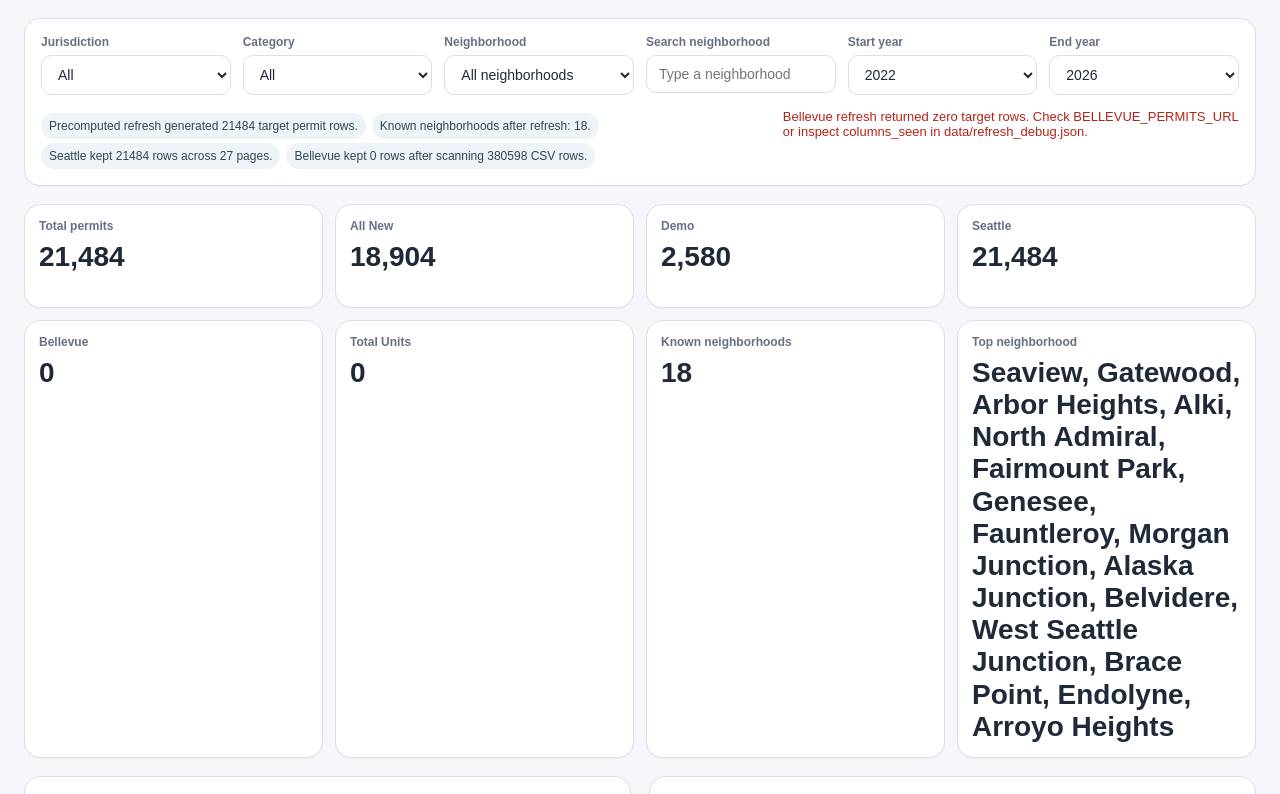
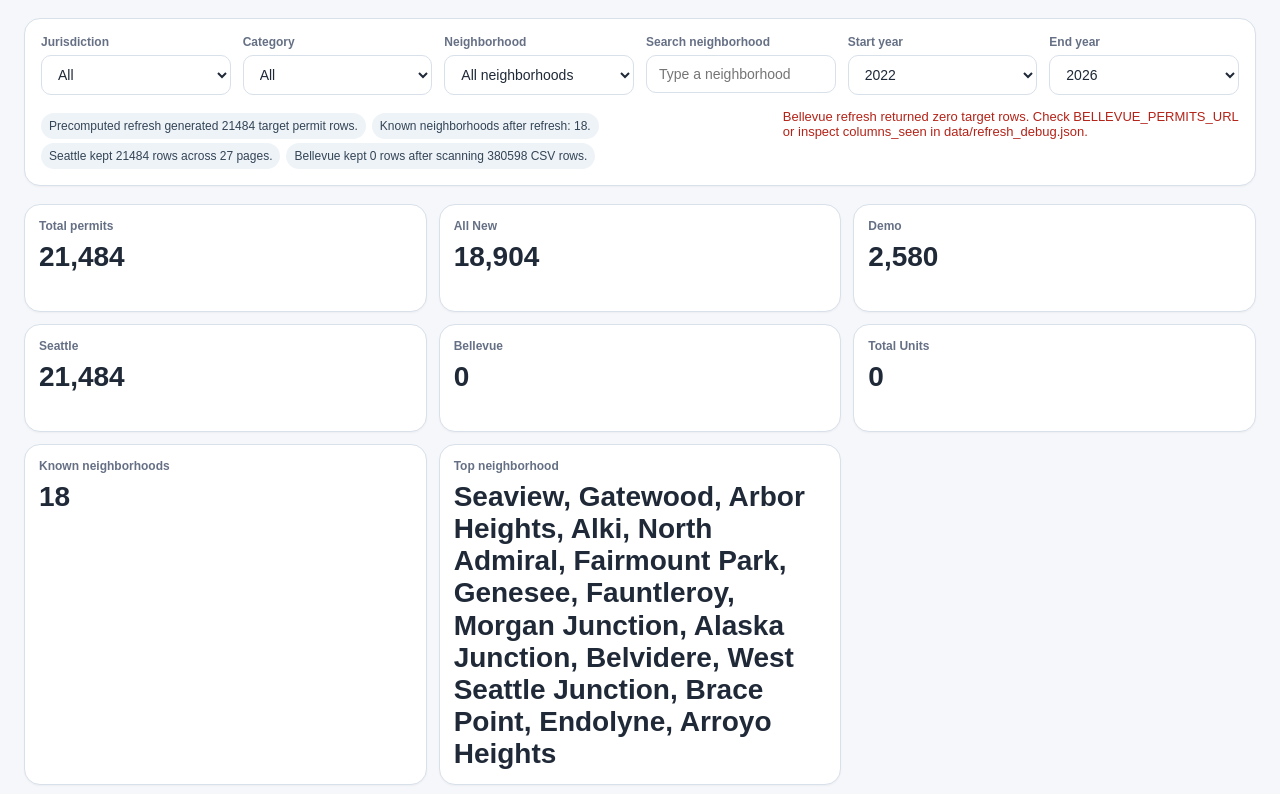
Before and after one commit to kauweg/permits-dashboard, a Flask app: page / in a window 1280 px wide. Shown: the part 105-899 px from the top of the page. Run offline with Flask 3, Linux system fonts and the light colour scheme.

Commit message:
Update styles.css

```diff
--- a/static/styles.css
+++ b/static/styles.css
@@ -125,7 +125,7 @@ input {
 }
 
 .executive-cards {
-  grid-template-columns: repeat(4, minmax(0, 1fr));
+  grid-template-columns: repeat(3, minmax(0, 1fr));
 }
 
 .card {
@@ -133,7 +133,7 @@ input {
 }
 
 .executive-card {
-  min-height: 104px;
+  min-height: 108px;
 }
 
 .card-label {
@@ -201,21 +201,10 @@ input {
   display: inline-block;
 }
 
-.swatch-sfr {
-  background: var(--blue);
-}
-
-.swatch-mf {
-  background: var(--blue2);
-}
-
-.swatch-other {
-  background: var(--green);
-}
-
-.swatch-demo {
-  background: var(--sand);
-}
+.swatch-sfr { background: var(--blue); }
+.swatch-mf { background: var(--blue2); }
+.swatch-other { background: var(--green); }
+.swatch-demo { background: var(--sand); }
 
 .chart-value {
   margin-top: 8px;
```
